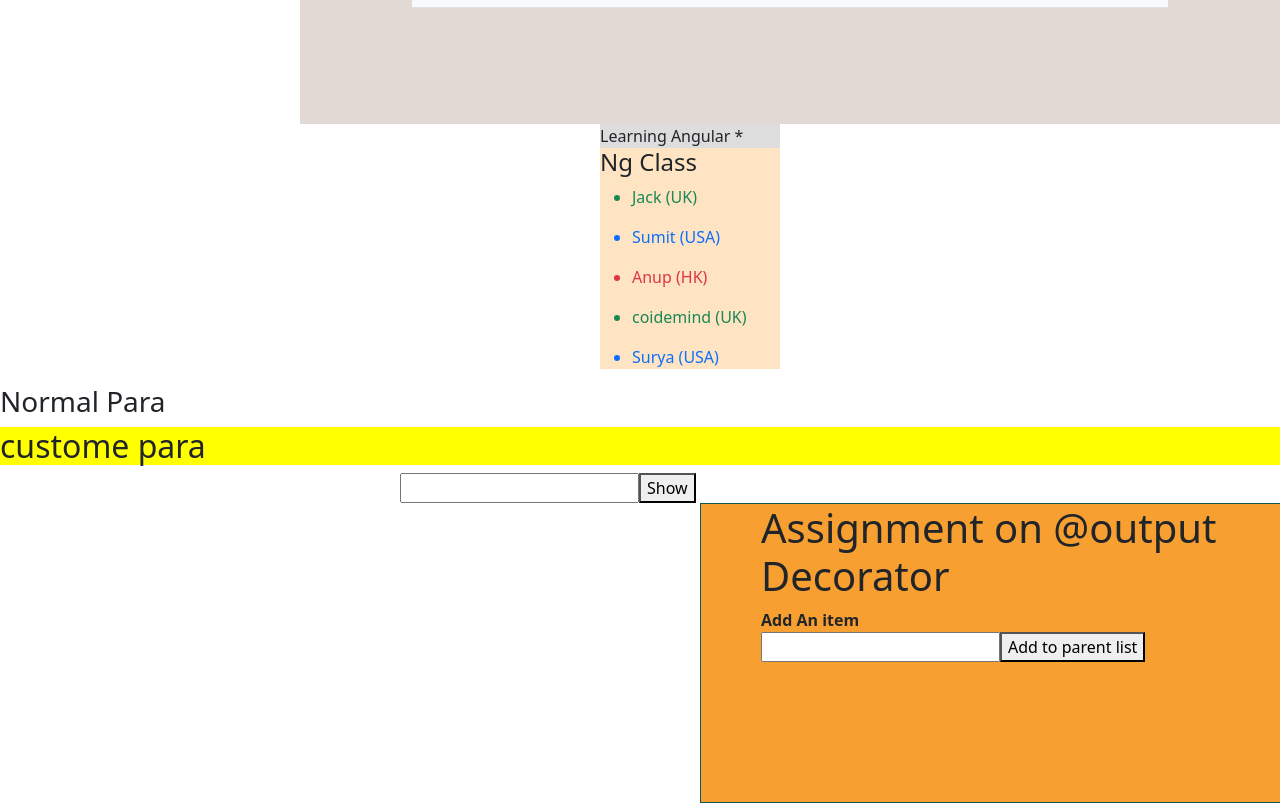
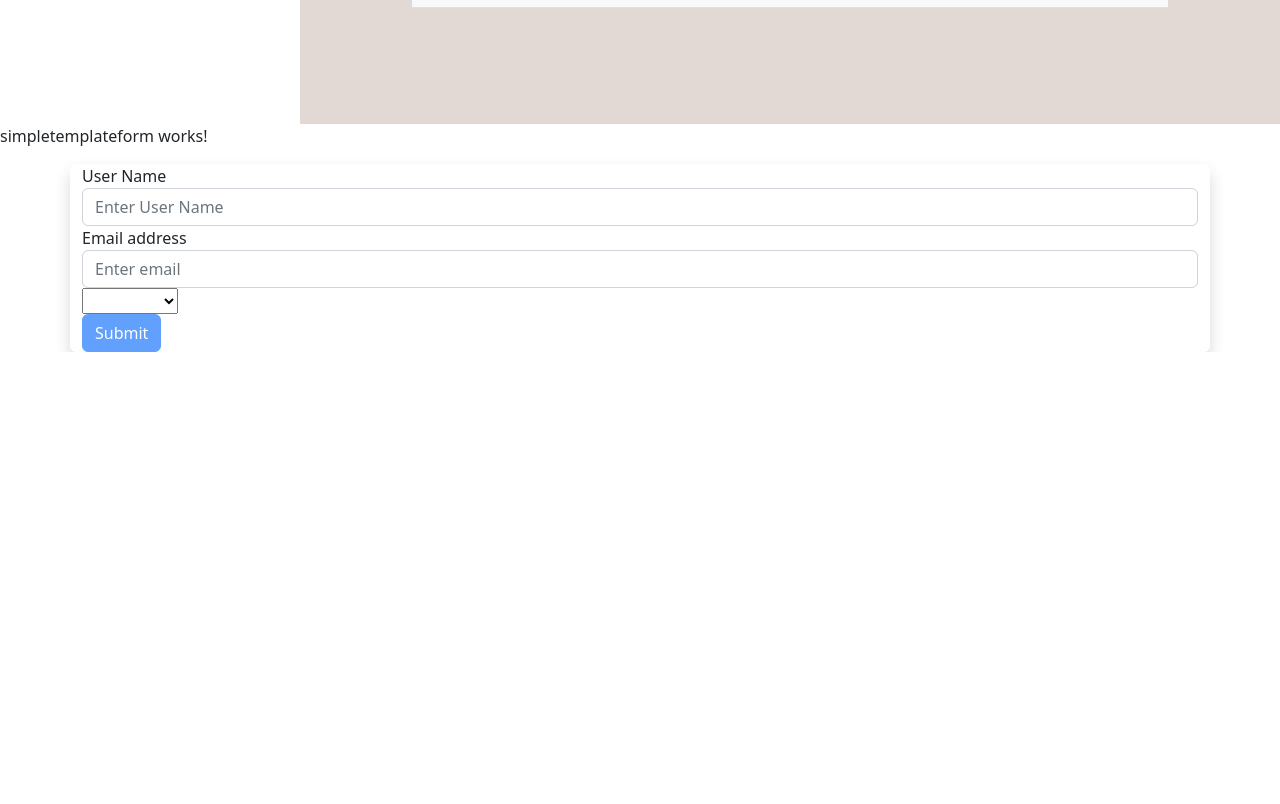
Before and after one commit to komalsyedage/angularapp, an Angular app: page / in a window 1280 px wide. Shown: the part 1100-1904 px from the top of the page. After the commit the page ends 1452 px from the top, so only its background shows below. Built offline with nearby package versions, Linux system fonts and the light colour scheme.

Commit message:
Angular Form and Practise on Hook Life Cycle of angular

```diff
--- a/src/app/app.component.html
+++ b/src/app/app.component.html
@@ -28,7 +28,7 @@
 <button type="button" class="btn btn-primary">Primary</button><br><br><hr>-->
 
 
-<app-attri></app-attri>
+<!--<app-attri></app-attri>
 
 <div class="new">
 <app-demo (newItemEvent)="addItem($event)"></app-demo>
@@ -45,9 +45,9 @@
 <option  [value]="id" *ngFor="let id of [1,2,3,4]"></option>
 {{id}}
 </select>
-<!--<app-hooks [userid]="uid">
+<app-hooks [userid]="uid">
   <h1 #child>This is Child content comming from Parent</h1>
-</app-hooks>-->
+</app-hooks>
 </div>
 <app-dirassign></app-dirassign>
 <select (change)="uid=sid.value" #sid>
@@ -55,5 +55,8 @@
 <option [value]="" *ngFor="let id of [1,2,3,4]"></option>
 {{id}}
 </select>
-<app-hook-practise [userId]="uid"></app-hook-practise>
-<router-outlet></router-outlet>
+<app-hook-practise [userId]="uid">
+  <h1 #child>this is child conteent coming from parent component</h1>
+</app-hook-practise>
+<router-outlet></router-outlet>-->
+<app-simpletemplateform></app-simpletemplateform>
--- a/src/app/app.module.ts
+++ b/src/app/app.module.ts
@@ -22,6 +22,7 @@ import { AddremoveComponent } from './addremove/addremove.component';
 import { ChildComponent } from './child/child.component';
 import { DatabindingComponent } from './databinding/databinding.component';
 import { HookPractiseComponent } from './hook-practise/hook-practise.component';
+import { SimpletemplateformComponent } from './simpletemplateform/simpletemplateform.component';
 
 @NgModule({
   declarations: [
@@ -43,6 +44,7 @@ import { HookPractiseComponent } from './hook-practise/hook-practise.component';
     ChildComponent,
     DatabindingComponent,
     HookPractiseComponent,
+    SimpletemplateformComponent,
 
 
 
--- a/src/app/hook-practise/hook-practise.component.html
+++ b/src/app/hook-practise/hook-practise.component.html
@@ -1 +1,3 @@
-<h2>hook-practise works!</h2>
+<ng-content></ng-content><!--from p to c-angular give one directive-html ka code insert krta hai
+    called content projection-->
+<h2 #childhook>hook-practise works!</h2>
--- a/src/app/hook-practise/hook-practise.component.ts
+++ b/src/app/hook-practise/hook-practise.component.ts
@@ -1,38 +1,51 @@
-import { Component, Input, OnChanges, OnInit, SimpleChanges } from '@angular/core';
+import { AfterContentChecked, AfterContentInit, AfterViewInit, Component, ContentChild, ElementRef, Input, OnChanges, OnInit, SimpleChanges, ViewChild } from '@angular/core';
 
 @Component({
   selector: 'app-hook-practise',
   templateUrl: './hook-practise.component.html',
   styleUrls: ['./hook-practise.component.css']
 })
-export class HookPractiseComponent implements OnInit ,OnChanges{
+export class HookPractiseComponent implements OnInit ,OnChanges,AfterContentInit,AfterContentChecked,AfterViewInit{
 @Input() userId:number;
-
+@ContentChild("child",{static: false}) contentChild: ElementRef;
+@ViewChild("childhook",{static: false}) viewChild: ElementRef;
   constructor() {
     console.log("1.HooksComponent constructor called");
 
    }
+  ngAfterViewInit(): void {
+    console.log("7.ngAfterviewinit called",this.viewChild);
+
+  }
+  ngAfterContentChecked(): void {
+    console.log("6.ngAfterContentChecked called");
+
+  }
+  ngAfterContentInit(): void {
+    console.log('5.ngAfterContentInit called',this.contentChild);
+    console.log("view int access",this.viewChild);
+
+    this.contentChild.nativeElement.setAttribute("style",'color:green')
+
+
+  }
   ngOnChanges(changes: SimpleChanges): void {
     for (const propname in changes) {
       const prop=changes[propname];
       const{ previousValue, currentValue, firstChange}=prop;
+      console.log(`prop name ${propname}`);
       console.log(`prev value ${previousValue}`);
-      console.log(`previous value ${currentValue}`);
+      console.log(`current value ${currentValue}`);
       console.log(`first change ${firstChange}`);
       console.log("===============================");
-
-
-
-
-
-      }
+     }
 
     console.log("2.HooksComponent ngOnchanges called");
 
   }
 //bydefalult angular provide one hook
   ngOnInit() {
-    console.log("HooksComponent ngOnit called");
+    console.log("3.HooksComponent ngOnit called");
 
   }
 
--- a/src/app/hooks/hooks.component.ts
+++ b/src/app/hooks/hooks.component.ts
@@ -11,13 +11,19 @@ export class HooksComponent implements OnInit ,OnChanges,DoCheck,AfterContentIni
   constructor() {
     console.log('Constructor Fisrt called');
 
-   }
+ }
+  ngOnChanges(changes: SimpleChanges): void {
+    throw new Error('Method not implemented.');
+  }
+  ngOnInit(): void {
+    throw new Error('Method not implemented.');
+  }
   ngAfterViewInit(): void {
     throw new Error('agafterviewinit called');
   }
   ngAfterContentChecked(): void {
 
-    console.log('ngafterchecked called');
+   console.log('ngafterchecked called');
 
   }
   ngDoCheck(): void {
@@ -26,21 +32,21 @@ export class HooksComponent implements OnInit ,OnChanges,DoCheck,AfterContentIni
   }
   ngAfterContentInit(): void {
     console.log('ngaftercontent  Called');
-  }
-  ngOnChanges(changes: SimpleChanges): void {
-    console.log('ngOnChanges Called second');
-    for(const propname in changes){
-      const prop=changes[propname];
-      const{previousValue,currentValue,firstChange}=prop;
-      console.log(`prop name ${propname}`);
-      console.log(`previous value ${previousValue}`);
-      console.log(`current  value ${currentValue}`);
-      console.log(`first name ${firstChange}`);
-      }
-  }
+ }
+  //ngOnChanges(changes: SimpleChanges): void {
+  //  console.log('ngOnChanges Called second');
+   // for(const propname in changes){
+     // const prop=changes[propname];
+      //const{previousValue,currentValue,firstChange}=prop;
+      //console.log(`prop name ${propname}`);
+      //console.log(`previous value ${previousValue}`);
+      //console.log(`current  value ${currentValue}`);
+      //console.log(`first name ${firstChange}`);
+     // }
+ // }
 
-  ngOnInit() {
-  }
+  //ngOnInit() {
+  //}
 
 
 
--- /dev/null
+++ b/src/app/simpletemplateform/simpletemplateform.component.css
@@ -0,0 +1,4 @@
+input.ng-invalid.ng-touched {
+    border: 1px solid red;
+    box-shadow: 0 0 13px #ff000021;
+}
--- /dev/null
+++ b/src/app/simpletemplateform/simpletemplateform.component.html
@@ -0,0 +1,31 @@
+<p>simpletemplateform works!</p>
+<div class="container">
+    <div class="row justify-content-center">
+        <div class=".co-md-6 text-left rounded shadow py5">
+            <form (ngSubmit)="OnSubmit(myForm)" #myForm="ngForm">
+                <div class="form-group">
+                    <label for="username"> User Name</label>
+
+                    <input type="text" class="form-control" id="username" name="userName" placeholder="Enter User Name"
+                        ngModel required>
+                </div>
+
+                <div class="form-group">
+                    <label for="email">Email address</label>
+                    <input type="email" class="form-control" id="email" name="email" email placeholder="Enter email"
+                        ngModel required>
+                </div>
+
+                <div class="form-group">
+                    <label for="course" Select Course></label>
+                    <select class="from-control" name="course" id="course" ngModel>
+                        <option value="Angular"> Angular </option>
+                        <option value="HTML"> HTML</option>
+                        <option value="JavaScript"> JavaScript </option>
+                    </select>
+                </div>
+
+                <button type="submit" [disabled]="!myForm.valid" class="btn btn-primary">Submit</button>
+            </form>
+        </div>
+    </div>
--- /dev/null
+++ b/src/app/simpletemplateform/simpletemplateform.component.ts
@@ -0,0 +1,18 @@
+import { Component, OnInit } from '@angular/core';
+import { NgForm } from '@angular/forms';
+
+@Component({
+  selector: 'app-simpletemplateform',
+  templateUrl: './simpletemplateform.component.html',
+  styleUrls: ['./simpletemplateform.component.css']
+})
+export class SimpletemplateformComponent implements OnInit {
+
+  constructor() { }
+
+  ngOnInit() {
+  }
+  OnSubmit(form:NgForm){
+    console.log(form);
+}
+}
```
